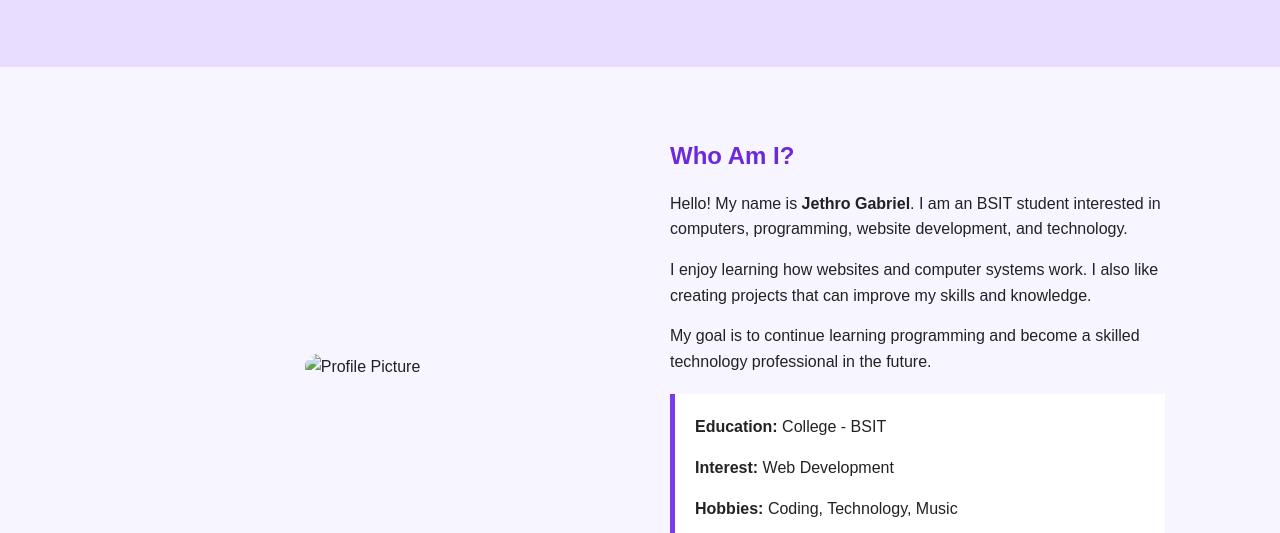
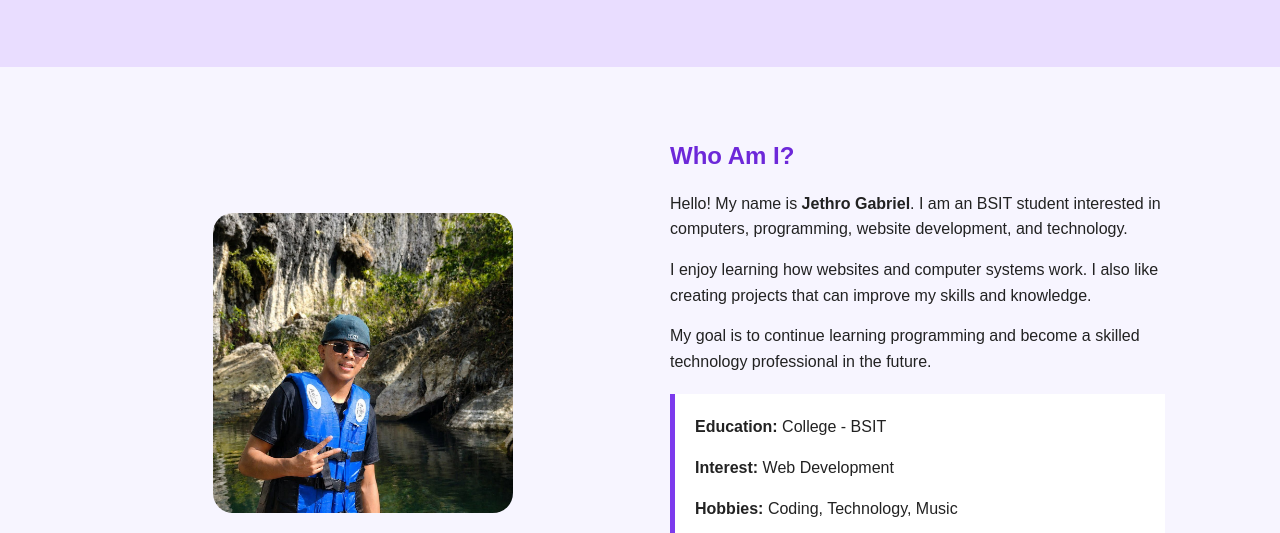
Before and after one commit to gabrielralphjethro/personal-portfolio, a plain HTML site: page about.html in a window 1280 px wide. Shown: the part 243-776 px from the top of the page. Drawn offline with Linux system fonts and the light colour scheme.

Commit message:
Update about.html

```diff
--- a/about.html
+++ b/about.html
@@ -39,7 +39,7 @@
 <section class="about-section">
 
     <div class="about-image">
-        <img src="jethro.jpg" alt="Profile Picture">
+        <img src="jethro.jpg.jpg" alt="Profile Picture">
     </div>
 
     <div class="about-text">
```
